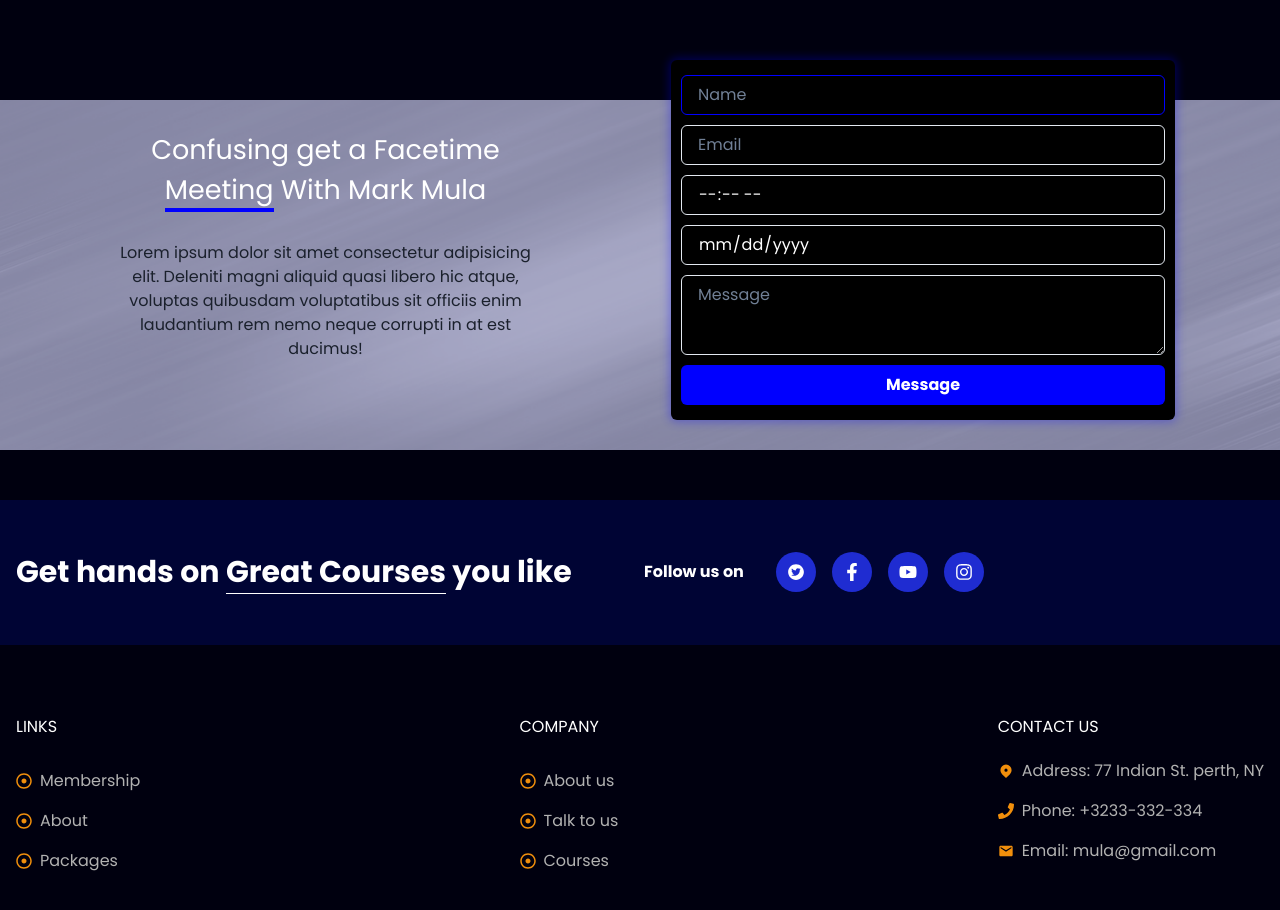
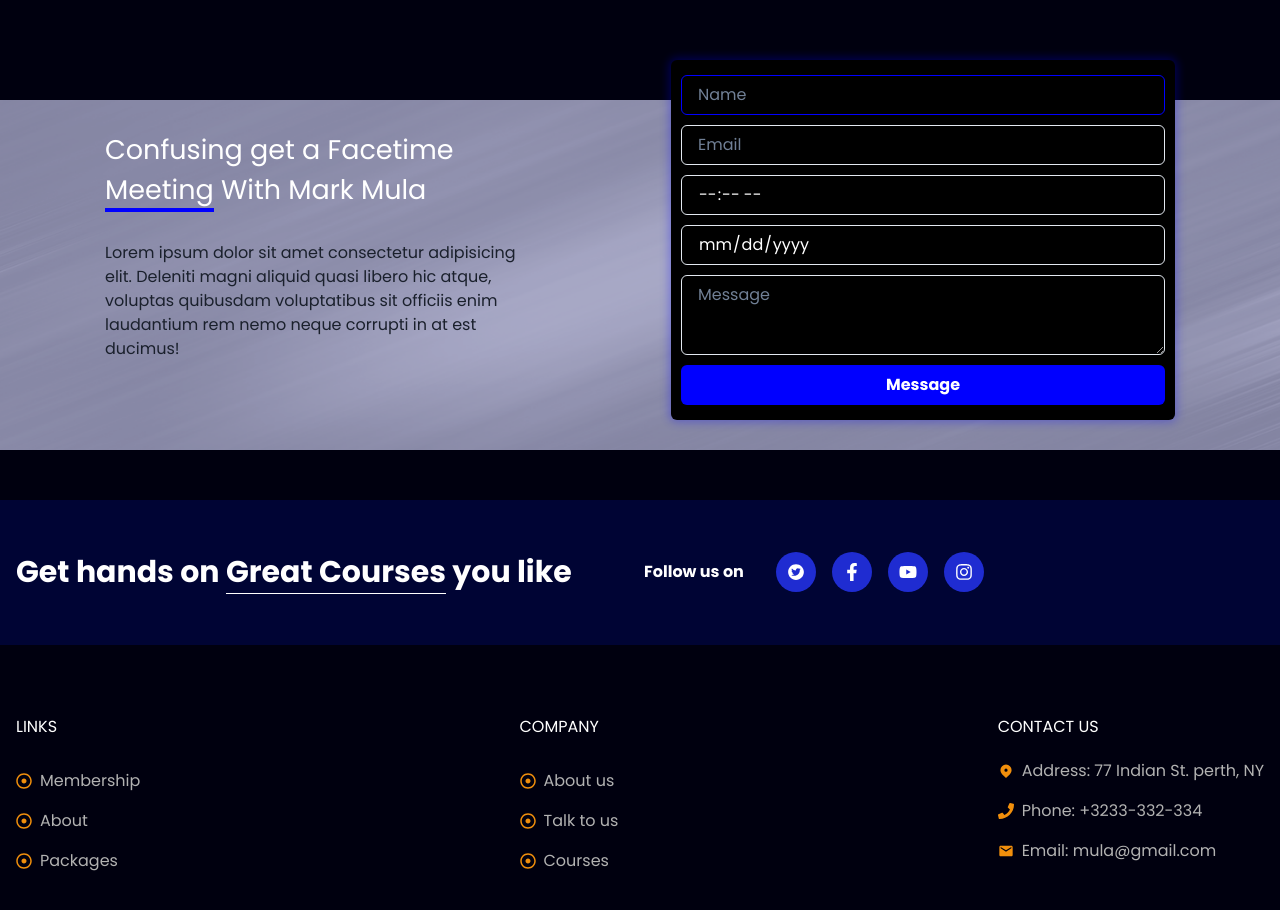
Before and after one commit to ammarinnovative/Mula-Website, a React (Create React App) app: page /consultation in a window 1280 px wide. Shown: the part 980-1890 px from the top of the page. Built offline with nearby package versions, Linux system fonts and the light colour scheme; what react-topbar-progress-indicator would draw is missing.

Commit message:
updated code

```diff
--- a/src/views/Consultation/Consultation.jsx
+++ b/src/views/Consultation/Consultation.jsx
@@ -102,11 +102,11 @@ const Consultation = () => {
           gap={'30px'}
         >
           <Box textAlign={{base:"center",lg:"none"}} width={{ base: '100%', lg: '35%' }}>
-            <Text mb={{base:"30px",lg:"none"}} textAlign={{base:"center",lg:"none"}} fontSize={'27px'} color={'white'}>
+            <Text mb={{base:"30px",lg:"none"}} textAlign={{base:"center",lg:"left"}} fontSize={'27px'} color={'white'}>
               Confusing get a Facetime <br />
               <Text as={'span'} borderBottom={"4px solid blue"}>Meeting</Text> With Mark Mula
             </Text>
-            <Text>
+            <Text textAlign={{base:"center",lg:"left"}}>
               Lorem ipsum dolor sit amet consectetur adipisicing elit. Deleniti
               magni aliquid quasi libero hic atque, voluptas quibusdam
               voluptatibus sit officiis enim laudantium rem nemo neque corrupti
--- a/src/views/Dashboard/MyProfilr/MyProfile.js
+++ b/src/views/Dashboard/MyProfilr/MyProfile.js
@@ -190,7 +190,7 @@ if(fields.profilePicture){
               mt={'30px'}
             >
               <form id='data'>
-                <Box width={'100%'} gap={'10px'} display={'flex'}>
+                <Box width={'100%'} flexWrap={"wrap"} gap={'10px'} display={'flex'}>
                   <Input
                     _hover={'none'}
                     borderColor={'black'}
@@ -198,7 +198,7 @@ if(fields.profilePicture){
                     onChange={(e)=>{setFields({...fields,full_name:e.target.value})}}
                     outline={'none'}
                     color={'white'}
-                    width={'50%'}
+                    width={'48%'}
                     boxShadow="0 4px 10px rgba(0, 0, 255, 0.3)"
                     type="text"
                     placeholder="Name"
@@ -210,7 +210,7 @@ if(fields.profilePicture){
                     color={'white'}
                     onChange={(e)=>{setFields({...fields,email:e.target.value})}}
                     value={fields?.email}
-                    width={'50%'}
+                    width={'48%'}
                     boxShadow="0 4px 10px rgba(0, 0, 255, 0.3)"
                     type="email"
                     placeholder="Email"
@@ -224,7 +224,7 @@ if(fields.profilePicture){
                     color={'white'}
                     value={fields.password}
                     onChange={(e)=>{setFields({...fields,password:e.target.value})}}
-                    width={'50%'}
+                    width={'48%'}
                     boxShadow="0 4px 10px rgba(0, 0, 255, 0.3)"
                     type="text"
                     placeholder="Password"
@@ -233,7 +233,7 @@ if(fields.profilePicture){
                     _hover={'none'}
                     borderColor={'black'}
                     color={'white'}
-                    width={'50%'}
+                    width={'48%'}
                     value={fields?.phone_number}
                     onChange={(e)=>{setFields({...fields,phone_number:e.target.value})}}
                     boxShadow="0 4px 10px rgba(0, 0, 255, 0.3)"
```
